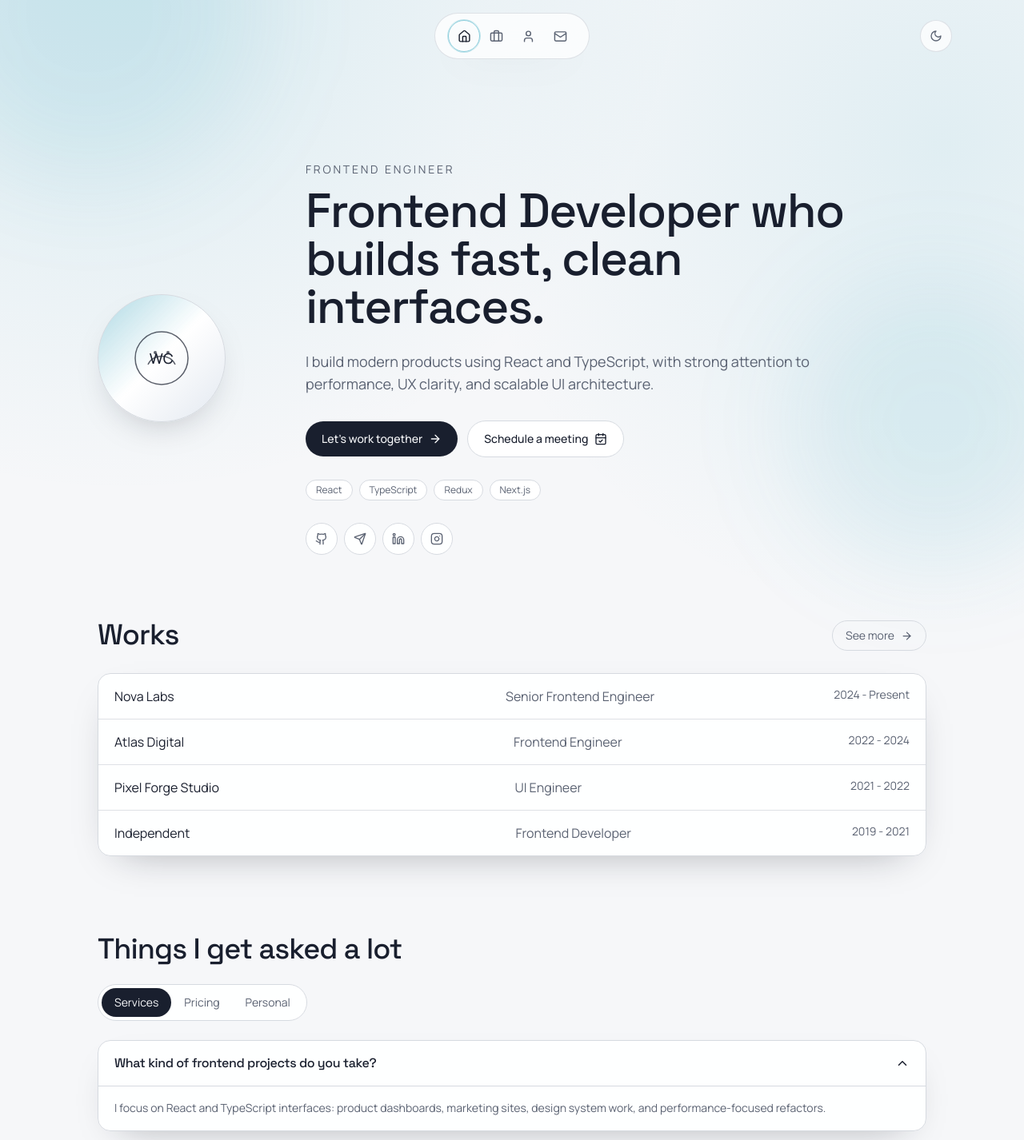
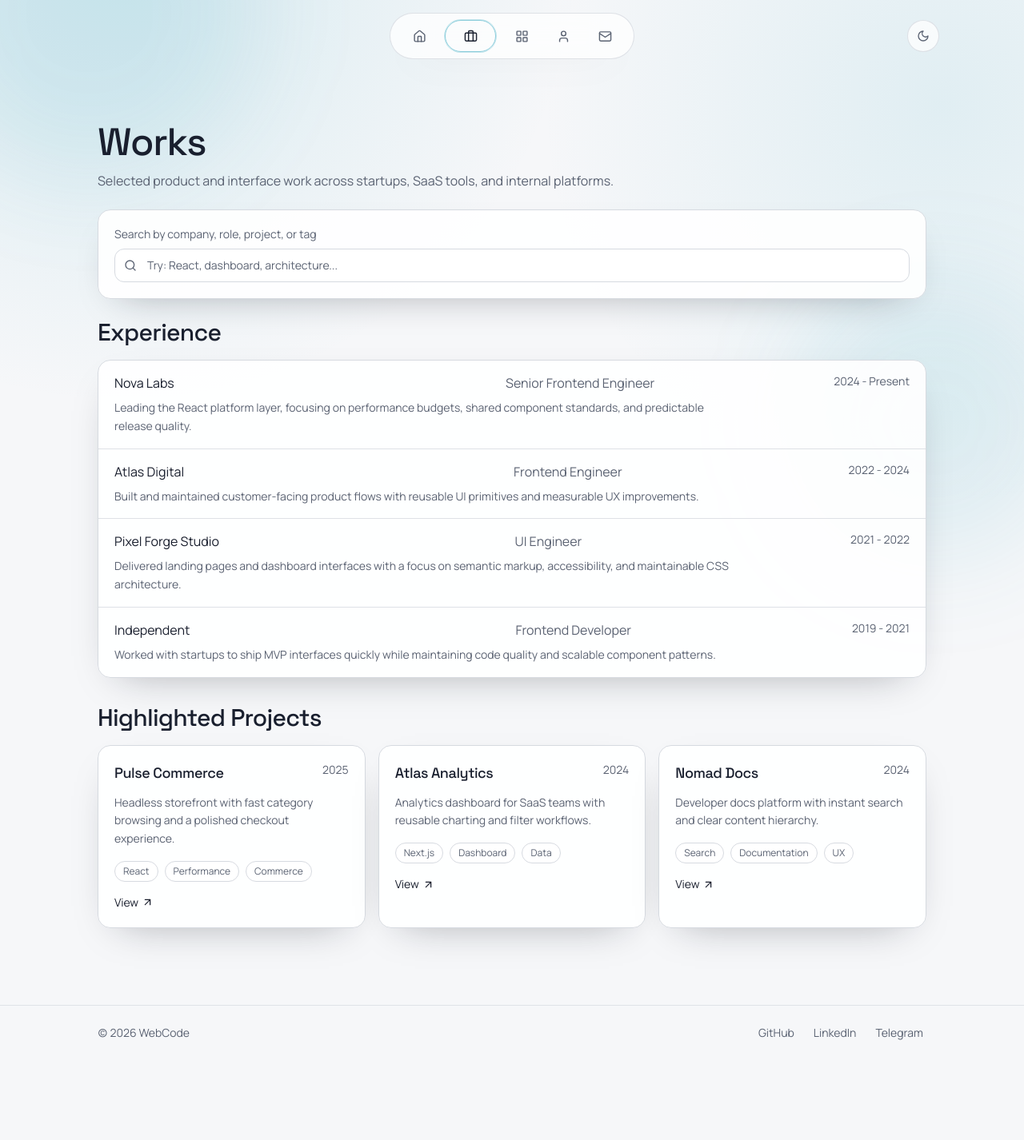
Before and after one commit to muhammad-jon/portfolio, a React (Vite) app: page /work in a window 1280 px wide. Before the commit this address led to /. Shown: the top 1426 px of the page at 80% size. After the commit the page ends 1326 px from the top, so only its background shows below. Built offline with nearby package versions, Linux system fonts and the light colour scheme.

Commit message:
Add Work page and mock project data; update navigation and project filtering

```diff
--- a/src/App.tsx
+++ b/src/App.tsx
@@ -7,6 +7,7 @@ import { About } from "./pages/About";
 import { Contact } from "./pages/Contact";
 import { Home } from "./pages/Home";
 import { Projects } from "./pages/Projects";
+import { Work } from "./pages/Work";
 
 const THEME_KEY = "webcode-theme";
 
@@ -25,6 +26,7 @@ function AppRoutes() {
     <AnimatePresence mode="wait">
       <Routes location={location} key={location.pathname}>
         <Route path="/" element={<Home />} />
+        <Route path="/work" element={<Work />} />
         <Route path="/projects" element={<Projects />} />
         <Route path="/about" element={<About />} />
         <Route path="/contact" element={<Contact />} />
--- a/src/components/Navbar.tsx
+++ b/src/components/Navbar.tsx
@@ -1,5 +1,5 @@
 import { motion } from "framer-motion";
-import { Briefcase, Home, Mail, Moon, Sun, User } from "lucide-react";
+import { Briefcase, Home, LayoutGrid, Mail, Moon, Sun, User } from "lucide-react";
 import { useState, type FocusEvent } from "react";
 import { NavLink } from "react-router-dom";
 import { cn } from "../utils/cn";
@@ -12,19 +12,28 @@ interface NavbarProps {
 
 const navItems = [
   { to: "/", label: "Home", Icon: Home },
-  { to: "/projects", label: "Projects", Icon: Briefcase },
+  { to: "/work", label: "Work", Icon: Briefcase },
+  { to: "/projects", label: "Projects", Icon: LayoutGrid },
   { to: "/about", label: "About", Icon: User },
   { to: "/contact", label: "Contact", Icon: Mail },
 ] as const;
 
-const spring = { type: "spring", stiffness: 220, damping: 24, mass: 0.7 } as const;
+const spring = {
+  type: "spring",
+  stiffness: 220,
+  damping: 24,
+  mass: 0.7,
+} as const;
 
 export function Navbar({ isDark, onToggleTheme }: NavbarProps) {
   const [expanded, setExpanded] = useState(false);
 
   const handleBlurCapture = (event: FocusEvent<HTMLElement>) => {
     const relatedTarget = event.relatedTarget;
-    if (relatedTarget instanceof Node && event.currentTarget.contains(relatedTarget)) {
+    if (
+      relatedTarget instanceof Node &&
+      event.currentTarget.contains(relatedTarget)
+    ) {
       return;
     }
     setExpanded(false);
@@ -44,25 +53,25 @@ export function Navbar({ isDark, onToggleTheme }: NavbarProps) {
           <motion.ul
             animate={{
               gap: expanded ? 14 : 8,
-              paddingLeft: expanded ? 10 : 8,
-              paddingRight: expanded ? 10 : 8,
+              paddingLeft: expanded ? 14 : 8,
+              paddingRight: expanded ? 14 : 8,
             }}
             transition={spring}
-            className="flex items-center"
+            className="flex items-center gap-3"
           >
             {navItems.map(({ to, label, Icon }) => (
               <li key={to}>
                 <Tooltip label={label}>
-                  <motion.div whileHover={{ y: -1.5, scale: 1.04 }} transition={spring}>
+                  <motion.div whileHover={{ scale: 1.15 }} transition={spring}>
                     <NavLink
                       to={to}
                       end={to === "/"}
                       aria-label={label}
                       className={({ isActive }) =>
                         cn(
-                          "focus-ring inline-flex h-10 w-10 items-center justify-center rounded-full border text-muted transition",
+                          "focus-ring inline-flex gap-1 h-10 w-10 items-center justify-center rounded-full border text-muted transition ",
                           isActive
-                            ? "border-accent/50 bg-accent/12 text-text shadow-[0_0_0_1px_hsl(var(--accent)/0.24)]"
+                            ? "border-accent/50 bg-accent/12 w-16 text-text shadow-[0_0_0_1px_hsl(var(--accent)/0.24)]"
                             : "border-transparent hover:border-line hover:bg-surface/80 hover:text-text",
                         )
                       }
@@ -81,7 +90,7 @@ export function Navbar({ isDark, onToggleTheme }: NavbarProps) {
           onClick={onToggleTheme}
           aria-label={isDark ? "Switch to light mode" : "Switch to dark mode"}
           title={isDark ? "Switch to light mode" : "Switch to dark mode"}
-          className="focus-ring pointer-events-auto absolute right-0 hidden h-10 w-10 items-center justify-center rounded-full border border-line/80 bg-surface/75 text-muted shadow-soft backdrop-blur-xl transition hover:text-text sm:inline-flex"
+          className="focus-ring pointer-events-auto absolute right-4 h-10 w-10 items-center justify-center rounded-full border border-line/80 bg-surface/75 text-muted shadow-soft backdrop-blur-xl transition hover:text-text inline-flex"
         >
           {isDark ? <Sun size={16} /> : <Moon size={16} />}
         </button>
--- /dev/null
+++ b/src/data/mockProjects.ts
@@ -0,0 +1,65 @@
+export type MockProject = {
+  id: string;
+  title: string;
+  status: "Planning" | "In Progress" | "Completed";
+  description: string;
+  stack: string[];
+  owner: string;
+};
+
+export const mockProjects: MockProject[] = [
+  {
+    id: "mock-alpha",
+    title: "Alpha Commerce Revamp",
+    status: "In Progress",
+    description:
+      "A demo ecommerce redesign project focused on checkout simplification and product discovery.",
+    stack: ["React", "TypeScript", "Tailwind"],
+    owner: "Product Team A",
+  },
+  {
+    id: "mock-beta",
+    title: "Beta Admin Dashboard",
+    status: "Planning",
+    description:
+      "Mock admin interface with analytics widgets, team activity feed, and role-based settings.",
+    stack: ["Vite", "Redux", "Charts"],
+    owner: "Internal Ops",
+  },
+  {
+    id: "mock-gamma",
+    title: "Gamma Docs Portal",
+    status: "Completed",
+    description:
+      "Documentation portal concept with improved search, readability, and section navigation.",
+    stack: ["Next.js", "MDX", "Accessibility"],
+    owner: "Dev Experience",
+  },
+  {
+    id: "mock-delta",
+    title: "Delta Booking Flow",
+    status: "In Progress",
+    description:
+      "Multi-step booking funnel prototype optimized for mobile and low-latency interactions.",
+    stack: ["React", "Framer Motion", "UX"],
+    owner: "Growth Team",
+  },
+  {
+    id: "mock-epsilon",
+    title: "Epsilon Landing Suite",
+    status: "Completed",
+    description:
+      "Collection of marketing landing pages built with a shared visual system and reusable blocks.",
+    stack: ["Tailwind", "SEO", "Design System"],
+    owner: "Marketing",
+  },
+  {
+    id: "mock-zeta",
+    title: "Zeta API Console",
+    status: "Planning",
+    description:
+      "Mock API console interface for testing endpoints, request history, and environment profiles.",
+    stack: ["TypeScript", "Monaco", "Developer Tools"],
+    owner: "Platform Team",
+  },
+];
--- a/src/pages/Home.tsx
+++ b/src/pages/Home.tsx
@@ -20,7 +20,7 @@ export function Home() {
         <div className="mb-7 flex items-end justify-between gap-4">
           <h2 className="text-3xl md:text-4xl">Works</h2>
           <Link
-            to="/projects"
+            to="/work"
             className="focus-ring inline-flex items-center gap-2 rounded-full border border-line px-4 py-2 text-sm text-muted transition hover:text-text"
           >
             See more
--- a/src/pages/Projects.tsx
+++ b/src/pages/Projects.tsx
@@ -1,31 +1,21 @@
 import { useMemo, useState } from "react";
 import { motion } from "framer-motion";
-import { ArrowUpRight, Search } from "lucide-react";
-import { experience } from "../data/experience";
-import { projects } from "../data/projects";
+import { Search } from "lucide-react";
+import { mockProjects } from "../data/mockProjects";
 
 export function Projects() {
   const [query, setQuery] = useState("");
+  const status = "All";
 
-  const normalized = query.trim().toLowerCase();
-
-  const filteredExperience = useMemo(() => {
-    if (!normalized) return experience;
-    return experience.filter((item) =>
-      `${item.company} ${item.role} ${item.years} ${item.tags.join(" ")}`
+  const filteredProjects = useMemo(() => {
+    const normalized = query.trim().toLowerCase();
+    if (!normalized) return mockProjects;
+    return mockProjects.filter((item) =>
+      `${item.title} ${item.description} ${item.stack.join(" ")} ${item.owner}`
         .toLowerCase()
         .includes(normalized),
     );
-  }, [normalized]);
-
-  const filteredProjects = useMemo(() => {
-    if (!normalized) return projects;
-    return projects.filter((item) =>
-      `${item.title} ${item.description} ${item.tags.join(" ")}`
-        .toLowerCase()
-        .includes(normalized),
-    );
-  }, [normalized]);
+  }, [query]);
 
   return (
     <motion.section
@@ -36,16 +26,21 @@ export function Projects() {
       className="container-main pb-16 md:pb-24"
     >
       <header className="mb-6">
-        <h1 className="text-4xl md:text-5xl">Works</h1>
+        <h1 className="text-4xl md:text-5xl">Projects</h1>
         <p className="mt-3 max-w-2xl text-sm leading-relaxed text-muted md:text-base">
-          Selected product and interface work across startups, SaaS tools, and internal platforms.
+          This page is populated with mock project data for preview and structure testing.
         </p>
       </header>
 
       <div className="panel p-4 md:p-5">
-        <label htmlFor="projects-search" className="mb-2 block text-sm text-muted">
-          Search by company, role, project, or tag
-        </label>
+        <div className="mb-2 flex items-center justify-between gap-3">
+          <label htmlFor="projects-search" className="block text-sm text-muted">
+            Search mock projects
+          </label>
+          <span className="rounded-full border border-line bg-surface px-2.5 py-1 text-xs text-muted">
+            Status: {status}
+          </span>
+        </div>
         <div className="relative">
           <Search
             size={16}
@@ -56,66 +51,47 @@ export function Projects() {
             type="search"
             value={query}
             onChange={(event) => setQuery(event.target.value)}
-            placeholder="Try: React, dashboard, architecture..."
+            placeholder="Try: dashboard, api, marketing..."
             className="focus-ring w-full rounded-xl border border-line bg-surface py-2.5 pl-10 pr-3 text-sm text-text placeholder:text-muted"
           />
         </div>
       </div>
 
       <section className="mt-6">
-        <h2 className="text-2xl md:text-3xl">Experience</h2>
-        <div className="panel mt-4 overflow-hidden">
-          {filteredExperience.length ? (
-            <ul className="divide-y divide-line/80">
-              {filteredExperience.map((item) => (
-                <li key={item.id} className="px-5 py-4">
-                  <div className="grid gap-2 sm:grid-cols-[1.2fr_1fr_auto] sm:gap-4">
-                    <p className="text-base">{item.company}</p>
-                    <p className="text-sm text-muted sm:text-base">{item.role}</p>
-                    <p className="text-sm text-muted sm:text-right">{item.years}</p>
-                  </div>
-                  <p className="mt-2 max-w-3xl text-sm leading-relaxed text-muted">{item.summary}</p>
-                </li>
-              ))}
-            </ul>
-          ) : (
-            <p className="px-5 py-6 text-sm text-muted">No matching items found.</p>
-          )}
-        </div>
-      </section>
+        <div className="grid gap-4 md:grid-cols-2">
+          {filteredProjects.map((project) => (
+            <article key={project.id} className="panel p-5">
+              <div className="mb-3 flex items-center justify-between gap-3">
+                <h2 className="text-lg">{project.title}</h2>
+                <span className="rounded-full border border-line bg-surface px-2.5 py-1 text-xs text-muted">
+                  {project.status}
+                </span>
+              </div>
 
-      <section className="mt-8">
-        <h2 className="text-2xl md:text-3xl">Highlighted Projects</h2>
-        <div className="mt-4 grid gap-4 md:grid-cols-3">
-          {filteredProjects.slice(0, 3).map((project) => (
-            <article key={project.id} className="panel p-5">
-              <div className="mb-3 flex items-start justify-between gap-2">
-                <h3 className="text-lg">{project.title}</h3>
-                <p className="text-sm text-muted">{project.year}</p>
-              </div>
               <p className="text-sm leading-relaxed text-muted">{project.description}</p>
+
+              <p className="mt-3 text-xs uppercase tracking-[0.12em] text-muted/90">Owner</p>
+              <p className="mt-1 text-sm text-text">{project.owner}</p>
+
               <ul className="mt-4 flex flex-wrap gap-2">
-                {project.tags.map((tag) => (
+                {project.stack.map((tech) => (
                   <li
-                    key={tag}
+                    key={tech}
                     className="rounded-full border border-line bg-surface px-2.5 py-1 text-xs text-muted"
                   >
-                    {tag}
+                    {tech}
                   </li>
                 ))}
               </ul>
-              <a
-                href={project.link}
-                target="_blank"
-                rel="noreferrer"
-                className="focus-ring mt-4 inline-flex items-center gap-1 text-sm text-text"
-              >
-                View
-                <ArrowUpRight size={15} />
-              </a>
             </article>
           ))}
         </div>
+
+        {!filteredProjects.length && (
+          <div className="panel mt-4 px-5 py-6">
+            <p className="text-sm text-muted">No mock projects found for this search.</p>
+          </div>
+        )}
       </section>
     </motion.section>
   );
--- /dev/null
+++ b/src/pages/Work.tsx
@@ -0,0 +1,122 @@
+import { useMemo, useState } from "react";
+import { motion } from "framer-motion";
+import { ArrowUpRight, Search } from "lucide-react";
+import { experience } from "../data/experience";
+import { projects } from "../data/projects";
+
+export function Work() {
+  const [query, setQuery] = useState("");
+
+  const normalized = query.trim().toLowerCase();
+
+  const filteredExperience = useMemo(() => {
+    if (!normalized) return experience;
+    return experience.filter((item) =>
+      `${item.company} ${item.role} ${item.years} ${item.tags.join(" ")}`
+        .toLowerCase()
+        .includes(normalized),
+    );
+  }, [normalized]);
+
+  const filteredProjects = useMemo(() => {
+    if (!normalized) return projects;
+    return projects.filter((item) =>
+      `${item.title} ${item.description} ${item.tags.join(" ")}`
+        .toLowerCase()
+        .includes(normalized),
+    );
+  }, [normalized]);
+
+  return (
+    <motion.section
+      initial={{ opacity: 0, y: 10 }}
+      animate={{ opacity: 1, y: 0 }}
+      exit={{ opacity: 0, y: -10 }}
+      transition={{ duration: 0.28, ease: "easeOut" }}
+      className="container-main pb-16 md:pb-24"
+    >
+      <header className="mb-6">
+        <h1 className="text-4xl md:text-5xl">Works</h1>
+        <p className="mt-3 max-w-2xl text-sm leading-relaxed text-muted md:text-base">
+          Selected product and interface work across startups, SaaS tools, and internal platforms.
+        </p>
+      </header>
+
+      <div className="panel p-4 md:p-5">
+        <label htmlFor="projects-search" className="mb-2 block text-sm text-muted">
+          Search by company, role, project, or tag
+        </label>
+        <div className="relative">
+          <Search
+            size={16}
+            className="pointer-events-none absolute left-3 top-1/2 -translate-y-1/2 text-muted"
+          />
+          <input
+            id="projects-search"
+            type="search"
+            value={query}
+            onChange={(event) => setQuery(event.target.value)}
+            placeholder="Try: React, dashboard, architecture..."
+            className="focus-ring w-full rounded-xl border border-line bg-surface py-2.5 pl-10 pr-3 text-sm text-text placeholder:text-muted"
+          />
+        </div>
+      </div>
+
+      <section className="mt-6">
+        <h2 className="text-2xl md:text-3xl">Experience</h2>
+        <div className="panel mt-4 overflow-hidden">
+          {filteredExperience.length ? (
+            <ul className="divide-y divide-line/80">
+              {filteredExperience.map((item) => (
+                <li key={item.id} className="px-5 py-4">
+                  <div className="grid gap-2 sm:grid-cols-[1.2fr_1fr_auto] sm:gap-4">
+                    <p className="text-base">{item.company}</p>
+                    <p className="text-sm text-muted sm:text-base">{item.role}</p>
+                    <p className="text-sm text-muted sm:text-right">{item.years}</p>
+                  </div>
+                  <p className="mt-2 max-w-3xl text-sm leading-relaxed text-muted">{item.summary}</p>
+                </li>
+              ))}
+            </ul>
+          ) : (
+            <p className="px-5 py-6 text-sm text-muted">No matching items found.</p>
+          )}
+        </div>
+      </section>
+
+      <section className="mt-8">
+        <h2 className="text-2xl md:text-3xl">Highlighted Projects</h2>
+        <div className="mt-4 grid gap-4 md:grid-cols-3">
+          {filteredProjects.slice(0, 3).map((project) => (
+            <article key={project.id} className="panel p-5">
+              <div className="mb-3 flex items-start justify-between gap-2">
+                <h3 className="text-lg">{project.title}</h3>
+                <p className="text-sm text-muted">{project.year}</p>
+              </div>
+              <p className="text-sm leading-relaxed text-muted">{project.description}</p>
+              <ul className="mt-4 flex flex-wrap gap-2">
+                {project.tags.map((tag) => (
+                  <li
+                    key={tag}
+                    className="rounded-full border border-line bg-surface px-2.5 py-1 text-xs text-muted"
+                  >
+                    {tag}
+                  </li>
+                ))}
+              </ul>
+              <a
+                href={project.link}
+                target="_blank"
+                rel="noreferrer"
+                className="focus-ring mt-4 inline-flex items-center gap-1 text-sm text-text"
+              >
+                View
+                <ArrowUpRight size={15} />
+              </a>
+            </article>
+          ))}
+        </div>
+      </section>
+    </motion.section>
+  );
+}
```
